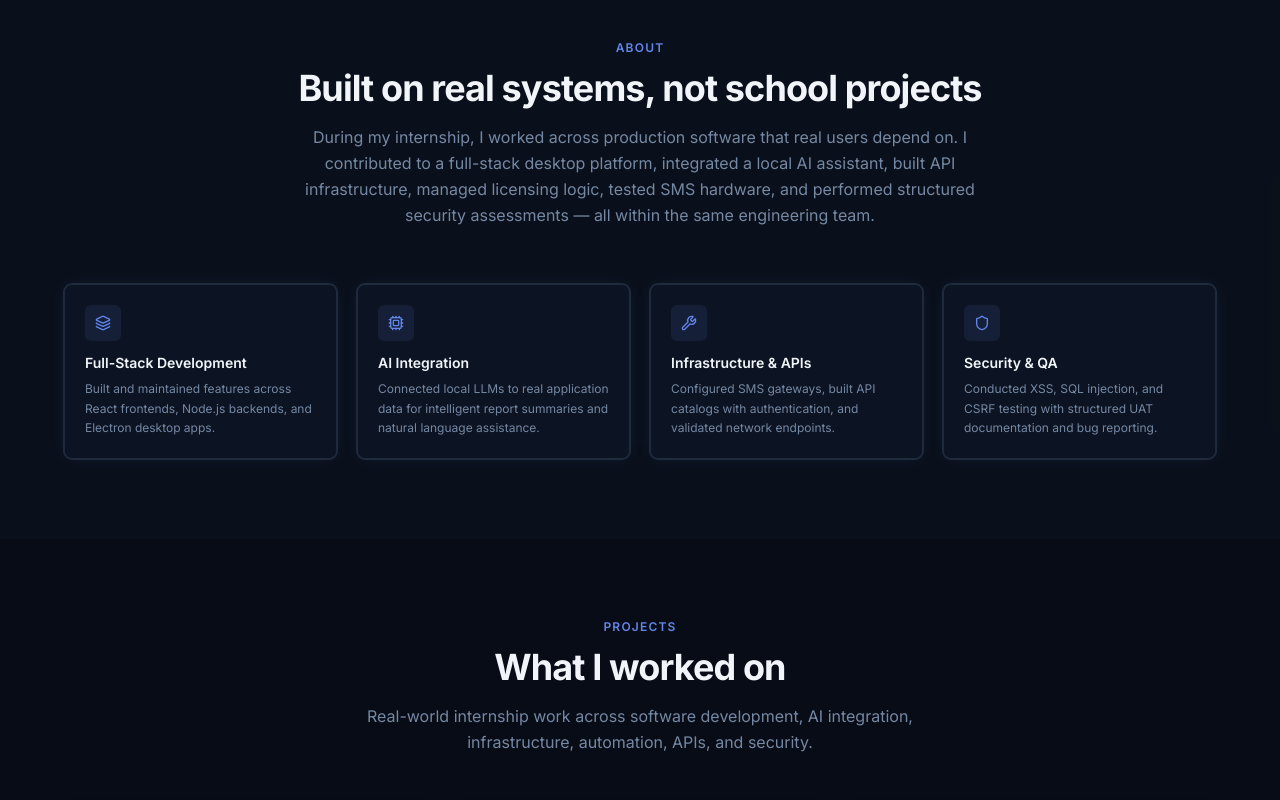
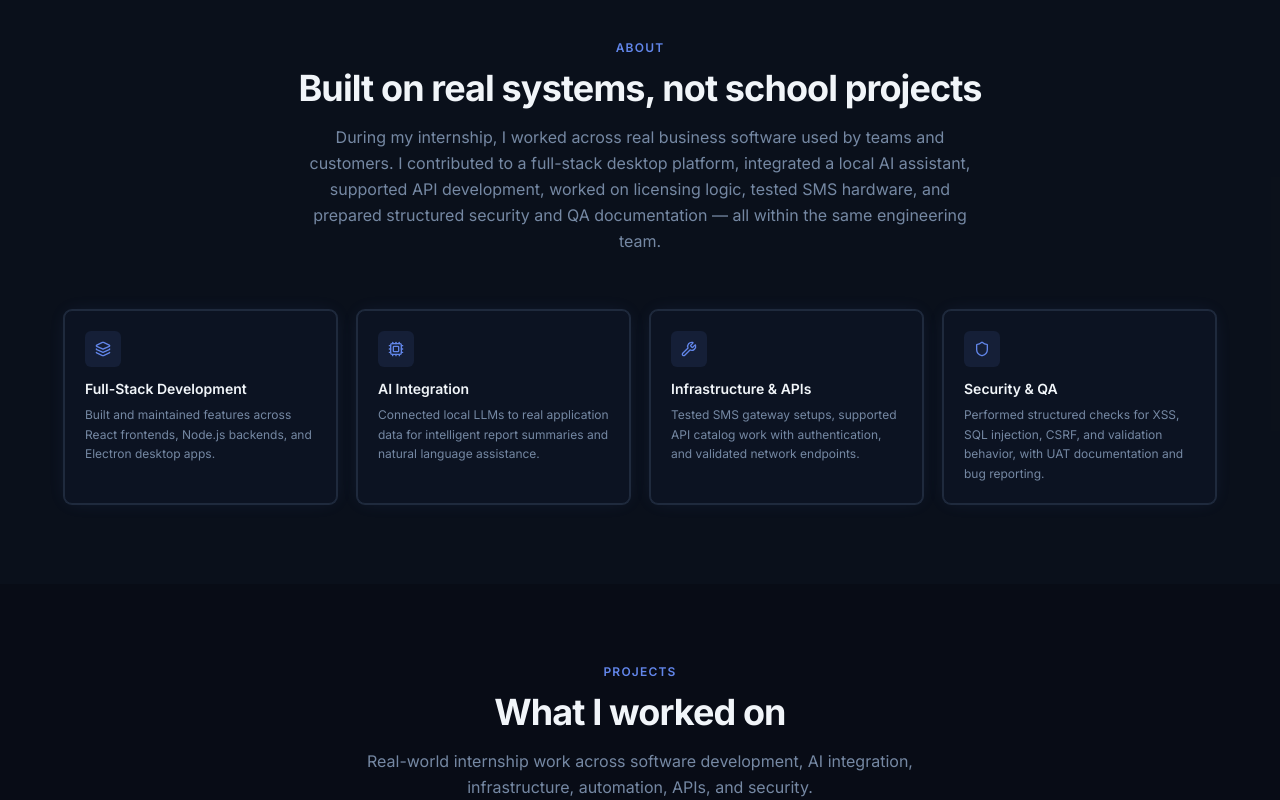
Before and after one commit to aungkhanthein-pm/portfolio, a React (Vite) app: page / in a window 1280 px wide. Shown: the part 840-1640 px from the top of the page. Built offline with nearby package versions, Linux system fonts and the light colour scheme.

Commit message:
feat: completed portfolio v1.0

```diff
--- a/src/components/sections/About.tsx
+++ b/src/components/sections/About.tsx
@@ -17,12 +17,12 @@ const highlights = [
   {
     icon: Wrench,
     label: "Infrastructure & APIs",
-    description: "Configured SMS gateways, built API catalogs with authentication, and validated network endpoints.",
+    description: "Tested SMS gateway setups, supported API catalog work with authentication, and validated network endpoints.",
   },
   {
     icon: Shield,
     label: "Security & QA",
-    description: "Conducted XSS, SQL injection, and CSRF testing with structured UAT documentation and bug reporting.",
+    description: "Performed structured checks for XSS, SQL injection, CSRF, and validation behavior, with UAT documentation and bug reporting.",
   },
 ];
 
@@ -48,11 +48,11 @@ export function About() {
           </h2>
           <p className="text-muted-foreground max-w-2xl mx-auto leading-relaxed">
             {/* EDIT: Personalise this paragraph with your own story */}
-            During my internship, I worked across production software that real
-            users depend on. I contributed to a full-stack desktop platform,
-            integrated a local AI assistant, built API infrastructure, managed
-            licensing logic, tested SMS hardware, and performed structured
-            security assessments — all within the same engineering team.
+            During my internship, I worked across real business software used by
+            teams and customers. I contributed to a full-stack desktop platform,
+            integrated a local AI assistant, supported API development, worked on
+            licensing logic, tested SMS hardware, and prepared structured security
+            and QA documentation — all within the same engineering team.
           </p>
         </motion.div>
 
--- a/src/components/sections/Hero.tsx
+++ b/src/components/sections/Hero.tsx
@@ -52,8 +52,7 @@ export function Hero() {
           transition={{ duration: 0.6, delay: 0.2, ease: "easeOut" }}
           className="text-lg sm:text-xl text-muted-foreground max-w-2xl mx-auto mb-4 leading-relaxed"
         >
-          Software Engineering Intern who shipped real features across full-stack
-          applications, AI integrations, infrastructure, and security testing.
+          Software Engineering Intern who contributed to real features across full-stack applications, AI integrations, infrastructure, and security testing.
         </motion.p>
 
         <motion.p
--- a/src/components/sections/Impact.tsx
+++ b/src/components/sections/Impact.tsx
@@ -34,8 +34,7 @@ export function Impact() {
             How I contributed
           </h2>
           <p className="text-muted-foreground max-w-xl mx-auto leading-relaxed">
-            Beyond writing code — the habits, ownership, and thinking I brought
-            to the team.
+            Beyond writing code — the problem-solving, ownership, and communication I brought to the team.
           </p>
         </motion.div>
 
--- a/src/data/portfolio.ts
+++ b/src/data/portfolio.ts
@@ -190,14 +190,14 @@ export const skillGroups: SkillGroup[] = [
 
 export const impactItems: ImpactItem[] = [
   {
-    title: "End-to-End Ownership",
+    title: "Feature Ownership",
     description:
-      "Took features from initial understanding through implementation, debugging, and delivery — not just assigned subtasks.",
+      "Followed features from initial understanding through implementation, debugging, and delivery support — not only isolated subtasks.",
   },
   {
     title: "Real-World Debugging",
     description:
-      "Resolved production-level issues including authentication failures, performance regressions, and broken build pipelines.",
+      "Debugged real application issues including authentication failures, performance lag, missing data, and broken build pipelines.",
   },
   {
     title: "Cross-Stack Contribution",
@@ -212,11 +212,11 @@ export const impactItems: ImpactItem[] = [
   {
     title: "Documentation & Communication",
     description:
-      "Produced UAT documents, bug reports, and API documentation that the team could act on directly.",
+      "Prepared UAT documents, bug reports, and API notes that helped the team review, test, and act on issues more clearly.",
   },
   {
     title: "Independent Problem Solving",
     description:
-      "Diagnosed unfamiliar systems — from SMS hardware to LLM prompt behavior — with minimal hand-holding.",
+      "Investigated unfamiliar systems — from SMS hardware to LLM prompt behavior — by breaking problems down and testing step by step.",
   },
 ];
```
